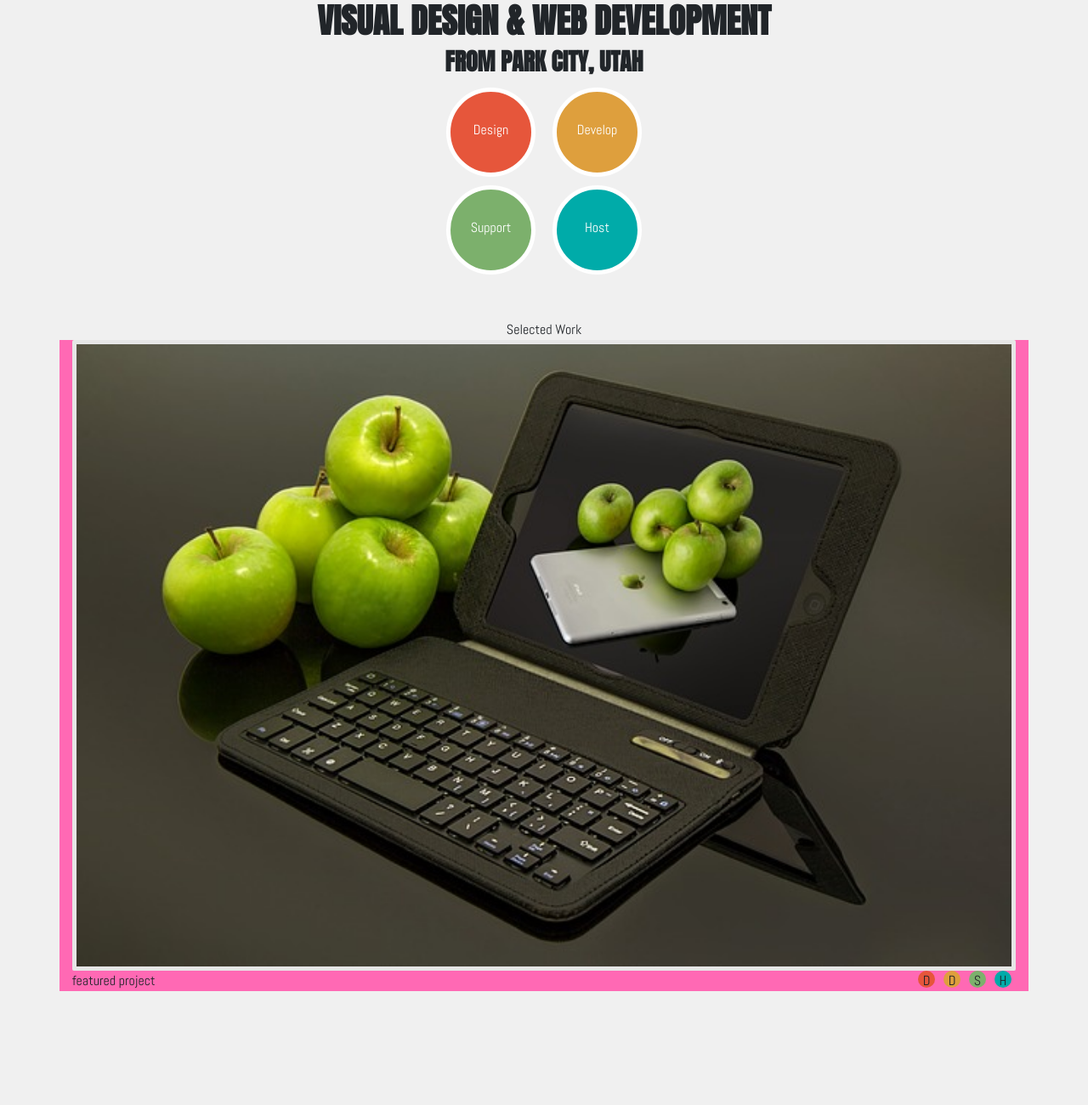
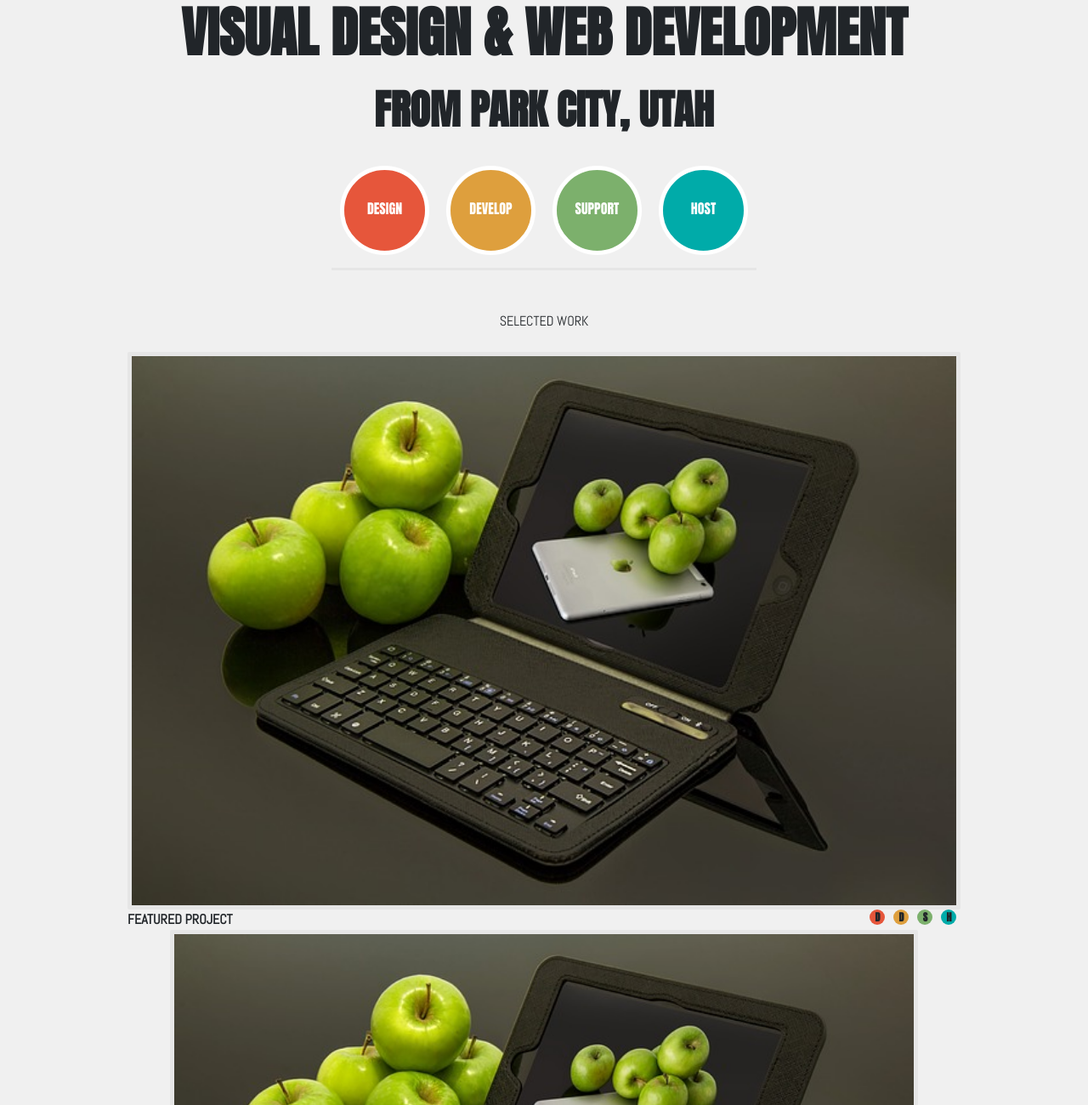
Before and after one commit to Hernandez-Williams/codeup-design-project, a plain HTML site: page index.html in a window 1280 px wide. Shown: the top 1300 px of the page at 85% size. Before the commit the page ends 1166 px from the top, so only its background shows below. Drawn offline with nearby package versions, Linux system fonts and the light colour scheme.

Commit message:
Start of small page

```diff
--- a/css/main.css
+++ b/css/main.css
@@ -1,16 +1,30 @@
 @import url('https://fonts.googleapis.com/css2?family=Abel&display=swap');
 @import url('https://fonts.googleapis.com/css2?family=Abel&family=Anton&display=swap');
 * {
-  font-family: "Abel";
+  font-family: "Abel", serif;
 }
 body {
     background-color: #F0F0F0;
 }
 h1 {
-  font-family: "Anton";
+  font-family: "Anton", serif;
+  font-size: 64px;
+}
+h2 {
+  font-family: "Anton", serif;
+  font-size: 48px;
 }
 h3 {
-  font-family: "Anton";
+  font-family: "Anton", serif;
+  font-size: 40px;
+}
+h4 {
+  font-family: "Anton", serif;
+  font-size: 32px;
+}
+h5 {
+  font-family: "Anton", serif;
+  font-size: 28px;
 }
 .circle-stuff {
   box-sizing: border-box;
@@ -21,16 +35,17 @@ h3 {
   text-align: center;
   margin: 5px 10px;
 
+
 }
 .line-break {
   flex-basis: 100%;
 
 }
 
-#four-con {
-  justify-content: center;
-  align-content: space-between;
-}
+/*#four-con {*/
+/*  justify-content: center;*/
+/*  align-content: space-between;*/
+/*}*/
 .design {
   background-color: #E6563B;
 
@@ -49,13 +64,17 @@ h3 {
 }
 #text-center1 {
   padding-top: 33px;
+  font-family: "Anton", serif;
 }
 
 .featured{
-  background: hotpink;
   display: flex;
   flex-direction: row;
   flex-wrap: wrap;
+  text-align: center;
+
+  font-weight: 900;
+  padding: 0 80px;
 }
 
 .featured-image {
@@ -67,10 +86,27 @@ h3 {
 .circleLetter {
   box-sizing: border-box;
   border-radius: 50%;
-  height: 20px;
-  width: 20px;
-
+  height: 18px;
+  width: 18px;
   text-align: center;
   margin:0 5px;
+  font-size: 12px;
 
 }
+
+.circleLetter-center {
+  font-family: "Anton", serif;
+  height: 18px;
+  width: 18px;
+  padding-left: 1px;
+}
+
+@media (min-width: 576px) {
+  .circle-border {
+    padding-bottom: 10px;
+    border-bottom: 3px #E6E6E6 solid;
+  }
+
+
+
+}
--- a/index.html
+++ b/index.html
@@ -7,59 +7,92 @@
         integrity="sha384-B0vP5xmATw1+K9KRQjQERJvTumQW0nPEzvF6L/Z6nronJ3oUOFUFpCjEUQouq2+l" crossorigin="anonymous">
   <link rel="stylesheet" href="css/main.css">
 </head>
-<body class="mx-3">
+<body class="mx-3 mb-5">
 <div class="container px-0 mx-auto">
   <div class="row mx-auto" >
-    <div class="col-12 mx-auto text-center">
-      <h1 class="font-weight-bold">VISUAL DESIGN & WEB DEVELOPMENT</h1>
-      <h3 class="font-weight-bold">FROM PARK CITY, UTAH</h3>
+    <div class="col-8 col-sm-12 mx-auto text-center mb-sm-4">
+      <h1 class="font-weight-bold mb-sm-4">VISUAL DESIGN & WEB DEVELOPMENT</h1>
+      <h2 class="font-weight-bold">FROM PARK CITY, UTAH</h2>
     </div>
-    <div class="row mx-auto text-white" id="four-con">
+    <div class="row mx-auto text-white justify-content-center circle-border" >
       <div class="circle-stuff text-center design">
         <div class="my-auto" id="text-center1">
-          Design
+          DESIGN
         </div>
       </div>
       <div class="circle-stuff develop">
         <div class="my-auto" id="text-center1">
-          Develop
+          DEVELOP
         </div>
       </div>
-      <div class="line-break">
+      <div class="line-break d-block d-sm-none">
       </div>
       <div class="circle-stuff support">
         <div class="my-auto" id="text-center1">
-          Support
+          SUPPORT
         </div>
       </div>
 
       <div class="circle-stuff host">
         <div class="my-auto" id="text-center1">
-          Host
+          HOST
         </div>
       </div>
     </div>
 
-      <div class="col-12 text-center mt-5">
-        <div>Selected Work</div>
+      <div class="col-12 text-center mt-5 mb-4">
+        <div>SELECTED WORK</div>
       </div>
       <div class="container featured">
-        <img src="images/apple-ipad.jpg" alt="apple laptop" class="featured-image">
+        <img src="images/apple-ipad.jpg" alt="apple laptop" class="featured-image container-fluid p-0">
 
-        <div>
-          featured project
+        <div class=>
+          FEATURED PROJECT
         </div>
-        <div class="circleLetter design ml-auto">D</div>
-        <div class="circleLetter develop">D</div>
-        <div class="circleLetter support">S</div>
-        <div class="circleLetter host">H</div>
+        <div class="circleLetter design ml-auto">
+          <div class="circleLetter-center">D</div>
+          </div>
+        <div class="circleLetter develop">
+          <div class="circleLetter-center">D</div>
+          </div>
+        <div class="circleLetter support">
+          <div class="circleLetter-center">S</div>
         </div>
-      </div>
-  </div>
+        <div class="circleLetter host">
+          <div class="circleLetter-center">H</div>
+        </div>
+        </div>
+    <div class="row mx-auto">
+      <div>
+        <div class="container featured">
+        <img src="images/apple-ipad.jpg" alt="apple laptop" class="featured-image container-fluid p-0">
+        <div class=>
+          FEATURED PROJECT
+        </div>
+        <div class="circleLetter design ml-auto">
+          <div class="circleLetter-center">D</div>
+        </div>
+        <div class="circleLetter develop">
+          <div class="circleLetter-center">D</div>
+        </div>
+        <div class="circleLetter support">
+          <div class="circleLetter-center">S</div>
+        </div>
+        <div class="circleLetter host">
+          <div class="circleLetter-center">H</div>
+        </div>
+      </div></div>
+      <div></div>
+      <div></div>
+      <div></div>
+    </div>
 
 
 
 
+
+      </div>
+  </div>
 </body>
 <script src="https://code.jquery.com/jquery-3.5.1.slim.min.js"
         integrity="sha384-DfXdz2htPH0lsSSs5nCTpuj/zy4C+OGpamoFVy38MVBnE+IbbVYUew+OrCXaRkfj"
```
